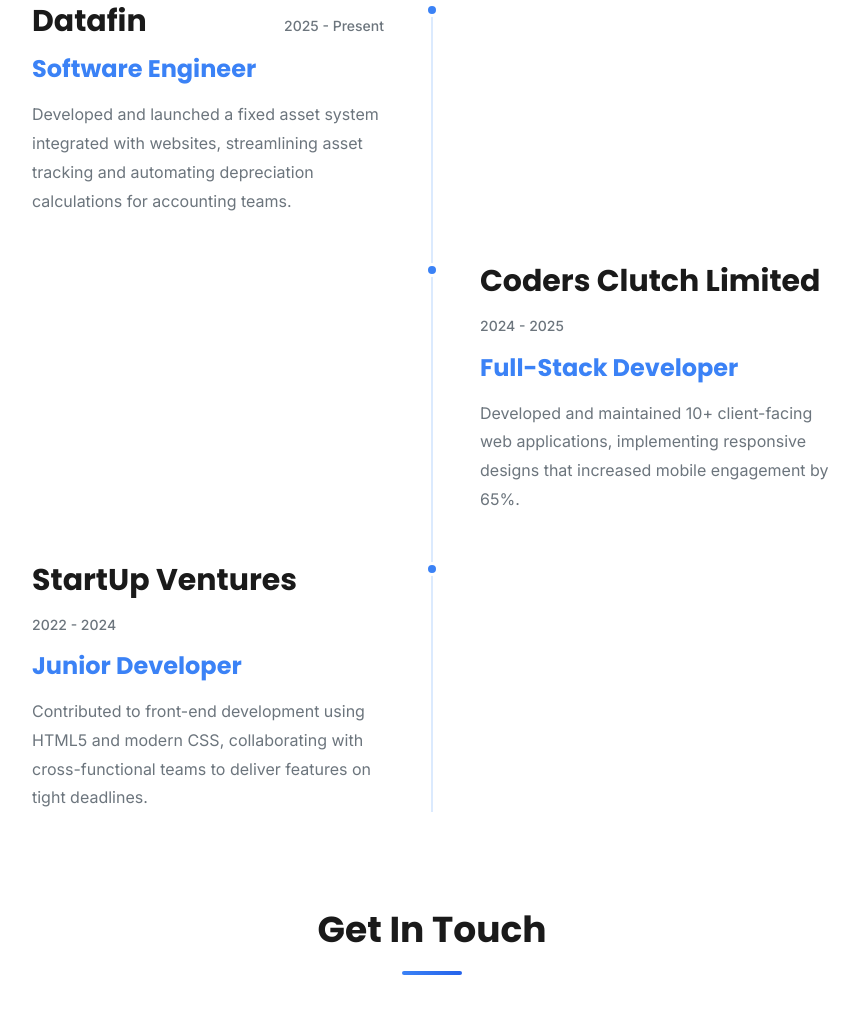
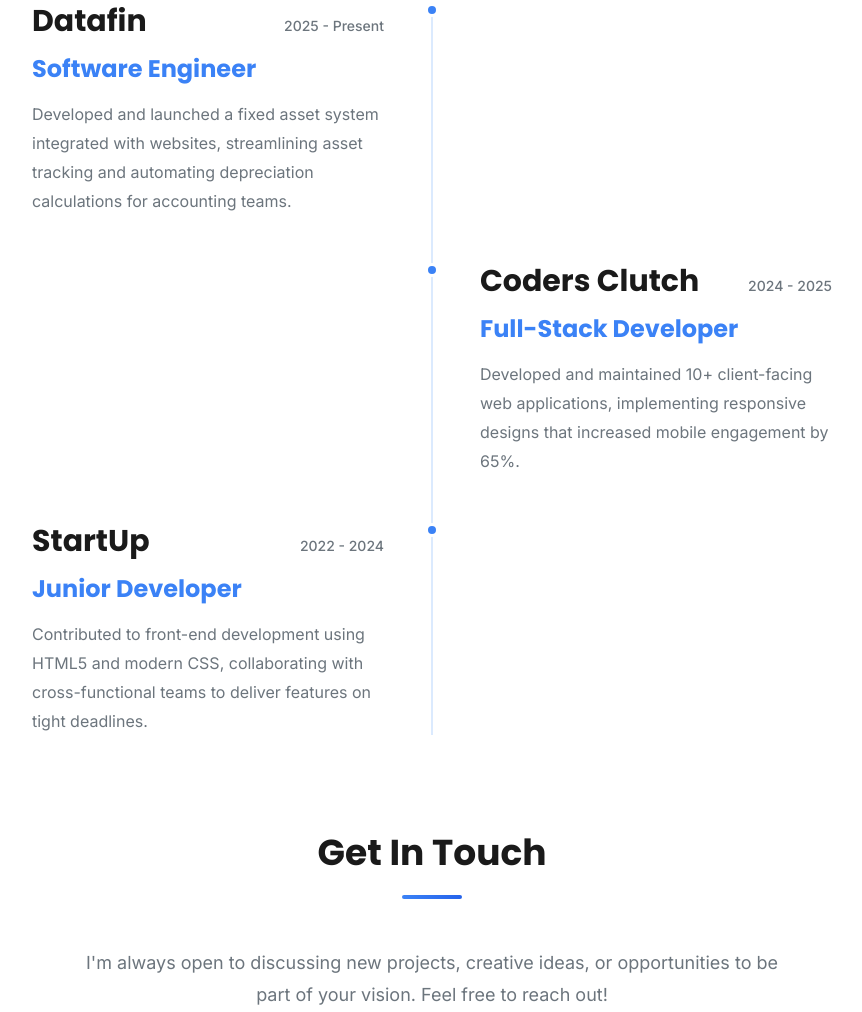
Before and after one commit to ousainoubsj/Personal-Portfolio, a plain HTML site: page index.html in a window 1280 px wide. Shown: the part 2153-3165 px from the top of the page, without its empty margins (208-1070 px from the left). Drawn offline with nearby package versions, Linux system fonts and the light colour scheme.

Commit message:
Refactor company names in experience section of index.html for consistency and brevity.

```diff
--- a/index.html
+++ b/index.html
@@ -371,7 +371,7 @@
 
                     <article class="timeline__item">
                         <div class="timeline__header">
-                            <h3 class="timeline__company">Coders Clutch Limited</h3>
+                            <h3 class="timeline__company">Coders Clutch</h3>
                             <span class="timeline__date">2024 - 2025</span>
                         </div>
                         <h4 class="timeline__role">Full-Stack Developer</h4>
@@ -381,7 +381,7 @@
 
                     <article class="timeline__item">
                         <div class="timeline__header">
-                            <h3 class="timeline__company">StartUp Ventures</h3>
+                            <h3 class="timeline__company">StartUp</h3>
                             <span class="timeline__date">2022 - 2024</span>
                         </div>
                         <h4 class="timeline__role">Junior Developer</h4>
```
